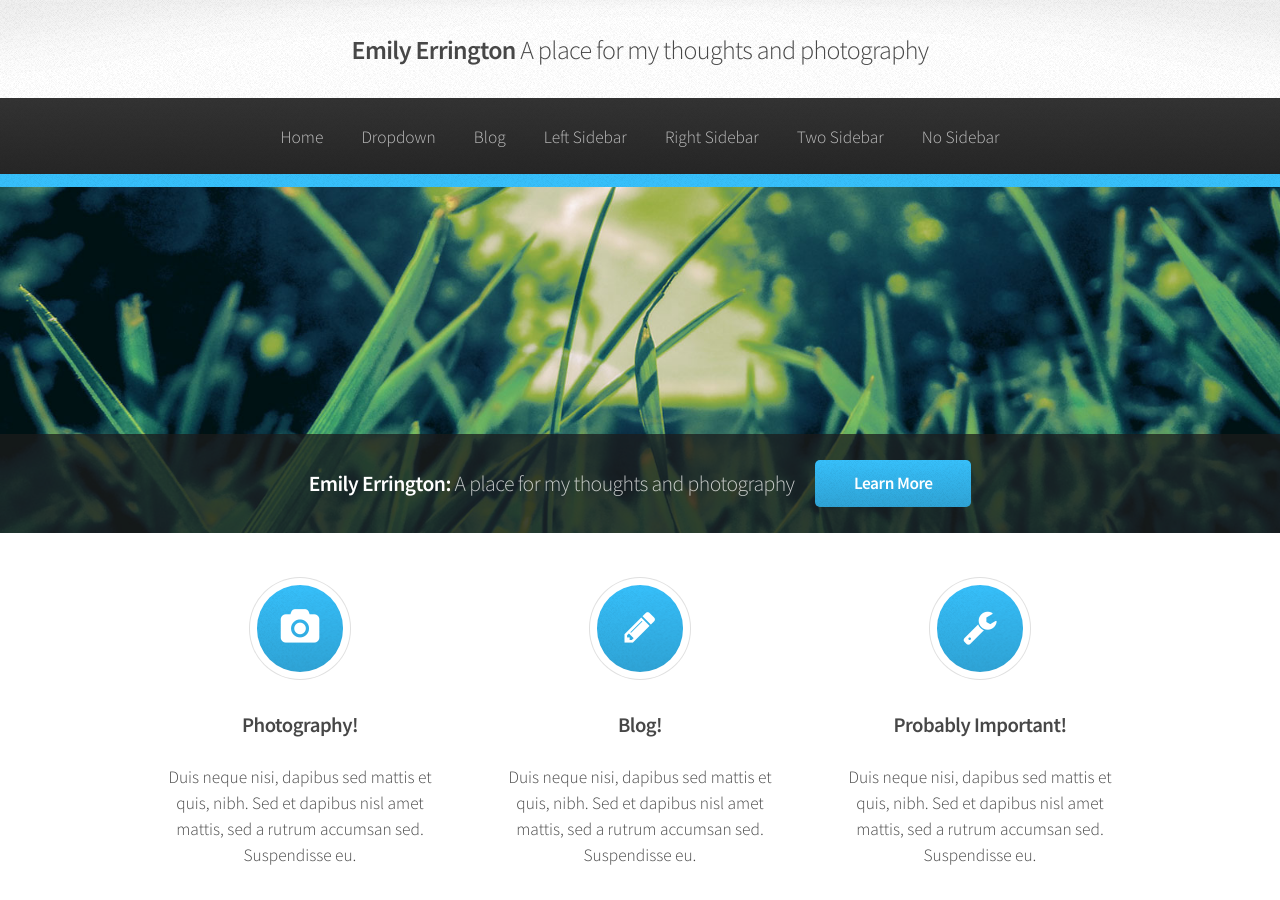
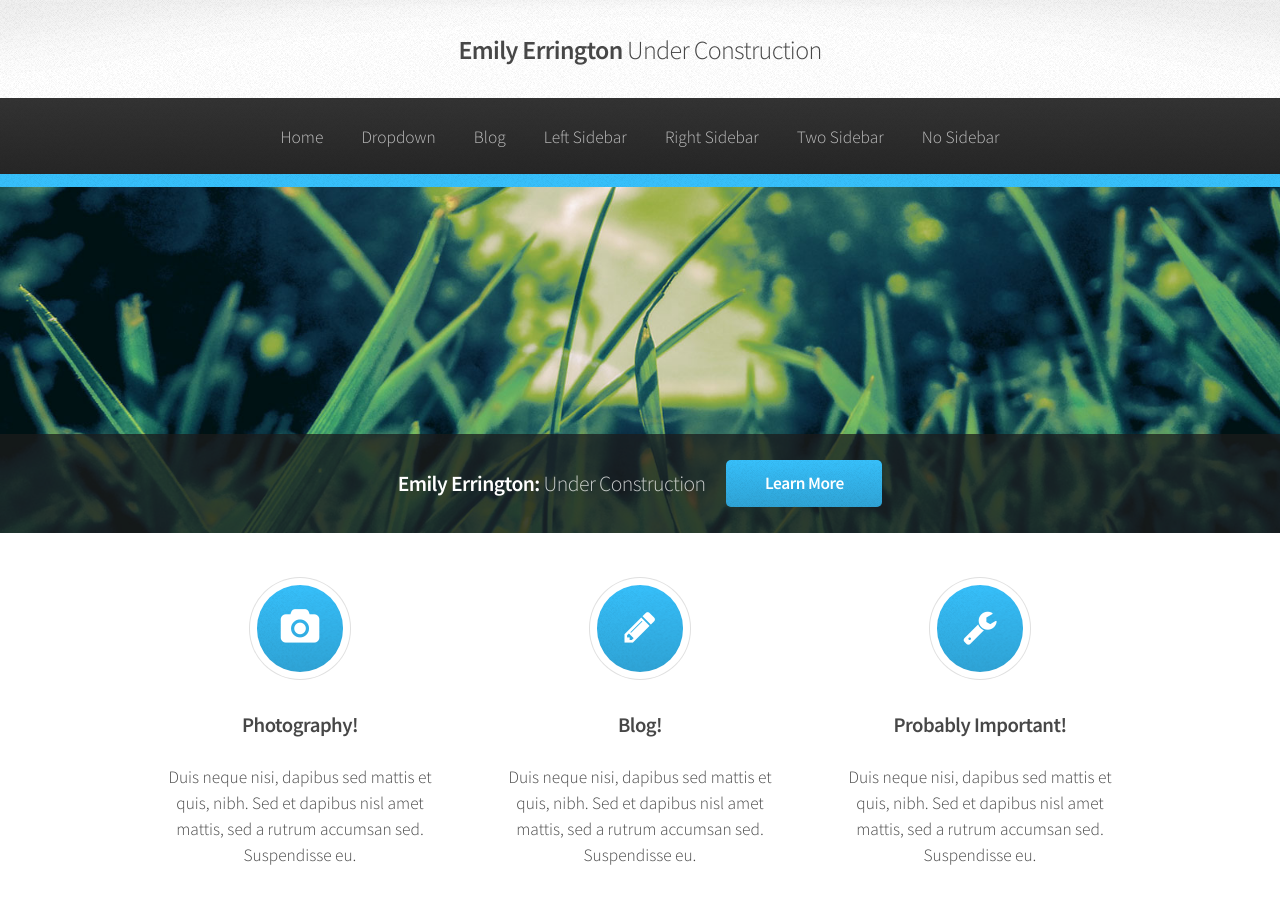
Before and after one commit to cjerrington/eerrington.github.io, a Jekyll site: the page built from index.html, in a window 1280 px wide and 900 px high. Built offline with Jekyll 4.4.1, drawn with Linux system fonts in a browser that asks for light colours; the list of posts is cut into pages by our own code.

Commit message:
update config

```diff
--- a/_config.yml
+++ b/_config.yml
@@ -1,5 +1,5 @@
 name: Emily Errington
-description: A place for my thoughts and photography
+description: Under Construction
 paginate: 10
 baseurl: 'http://emilyerrington.com'
 permalink: /blog/:year/:month/:day/:title
```
